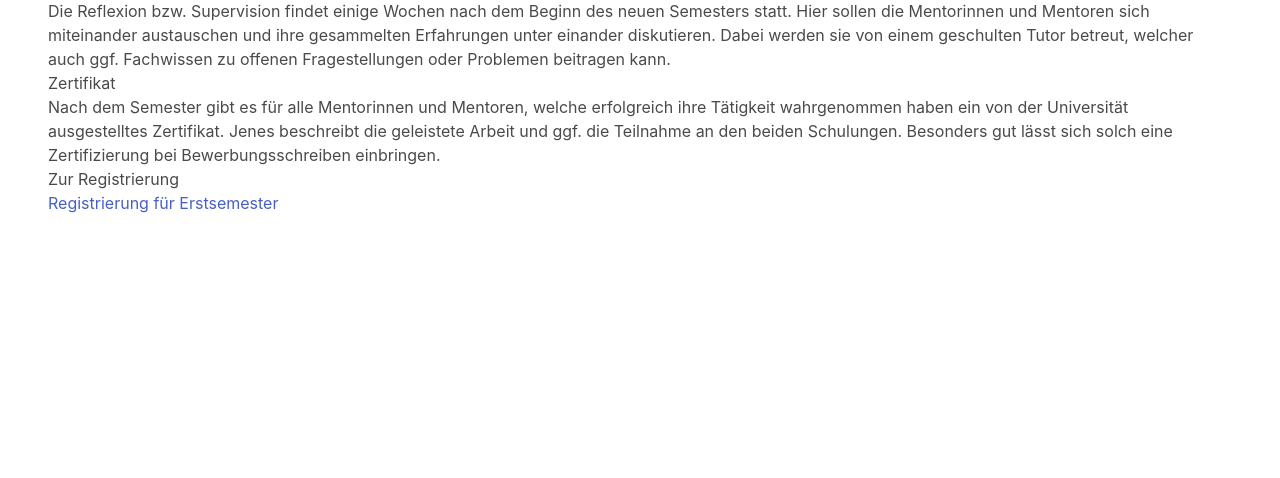
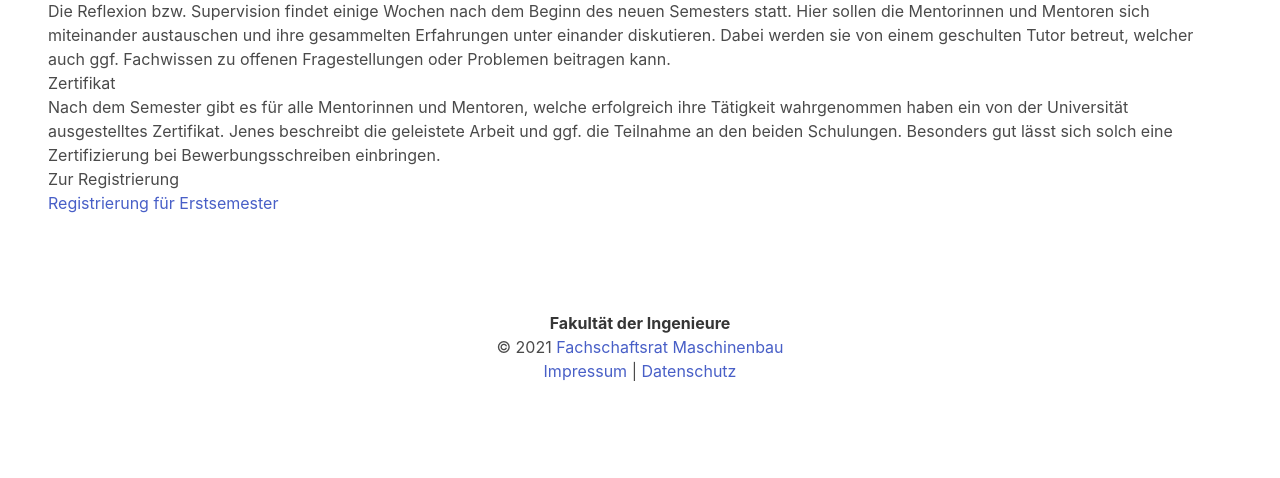
Before and after one commit to aiventimptner/faking.cool, a Django app: page /mentoring/ in a window 1280 px wide. Shown: the part 241-719 px from the top of the page. Run offline with Django 3.2, Linux system fonts and the light colour scheme; data that the repository does not hold is empty; some libraries are stand-ins or nearby versions.

Commit message:
Add footer

```diff
--- a/faking/templates/base.html
+++ b/faking/templates/base.html
@@ -18,5 +18,7 @@
         <section class="section">
             {% block content %}{% endblock %}
         </section>
+
+        {% include 'footer.html' %}
     </body>
 </html>
--- /dev/null
+++ b/faking/templates/footer.html
@@ -0,0 +1,9 @@
+<footer class="footer has-background-white">
+    <div class="content has-text-centered">
+        <p>
+            <strong>Fakultät der Ingenieure</strong><br>
+            &#169; {% now 'Y' %} <a href="https://farafmb.de">Fachschaftsrat Maschinenbau</a><br>
+            <a href="https://stura-md.de/impressum/">Impressum</a> | <a href="https://stura-md.de/datenschutz/">Datenschutz</a>
+        </p>
+    </div>
+</footer>
```
